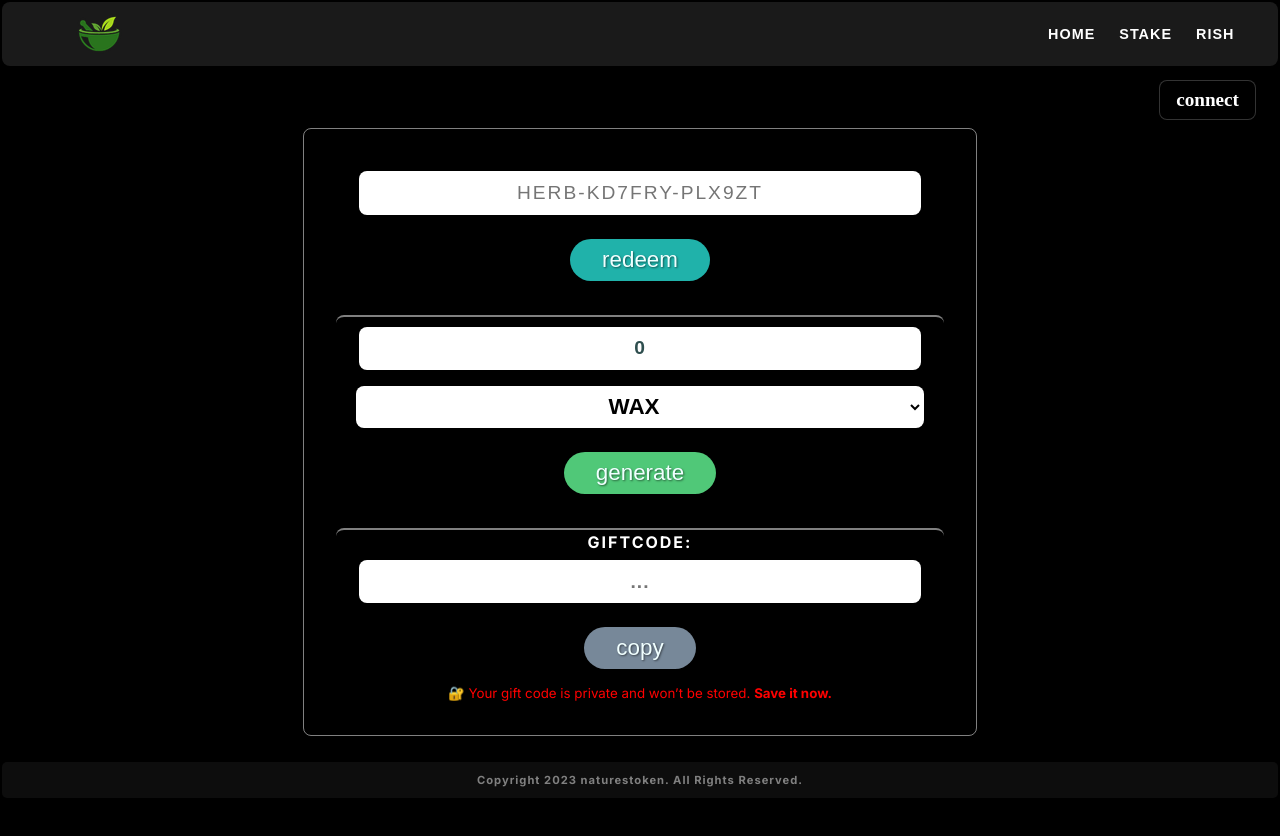
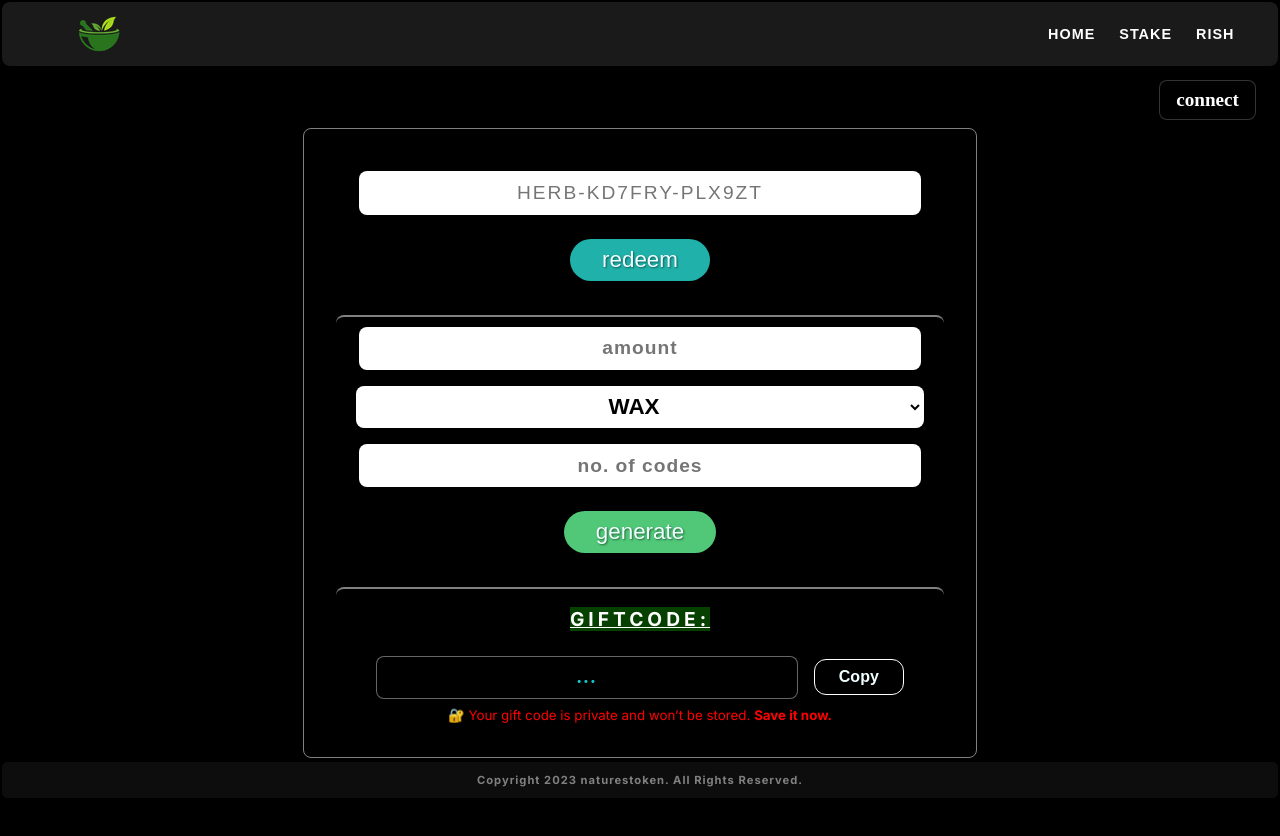
Before and after one commit to shaurya0410/herbstake, a Next.js app: page /gift in a window 1280 px wide. Built offline with nearby package versions, Linux system fonts and the light colour scheme; what @waxio/waxjs, anchor-link, anchor-link-browser-transport would draw is missing.

Commit message:
gift fix2.7

```diff
--- a/app/Coupon.css
+++ b/app/Coupon.css
@@ -39,9 +39,13 @@ select {
 }
 
 .generatedCode_section label {
-  font-size: 1rem;
+  font-size: 1.2rem;
   font-weight: bold;
   letter-spacing: 2px;
+  margin: 1rem;
+  text-decoration: underline;
+  background: rgba(25, 252, 0, 0.259);
+  letter-spacing: 4px;
 }
 
 .generatedCode_section input {
@@ -94,6 +98,35 @@ button {
   border-radius: 8px;
 }
 
+.giftcode_box{
+  display: flex;
+  /* border: 1px solid white; */
+  width: 90%;
+  align-items: center;
+  justify-content: center;
+}
+
+.giftcode_box input{
+  max-width: 40rem;
+  background: #000;
+  color: rgb(18, 200, 200);
+  padding: 0rem;
+  letter-spacing: 2px;
+  /* font-style: italic; */
+  font-family:cursive;
+}
+
+.giftcode_box button{
+  max-width: 7rem;
+  font-size: 1rem;
+  margin: 0.75rem 0.5rem;
+  padding: 0.5rem 1.5rem;
+  background: #000;
+  border: 1px solid white;
+  border-radius: 12px;
+  font-weight: bold;
+}
+
 .generate_section button {
   background-color: #50c878; /* Emerald */
   /* color: white; */
--- a/app/components/Coupon.jsx
+++ b/app/components/Coupon.jsx
@@ -10,6 +10,7 @@ const wax = new waxjs.WaxJS({
 
 import AnchorLink from "anchor-link";
 import AnchorLinkBrowserTransport from "anchor-link-browser-transport";
+import GiftCode from "./GiftCode";
 
 const transport = new AnchorLinkBrowserTransport();
 const link = new AnchorLink({
@@ -39,7 +40,7 @@ const CouponPage = () => {
     setRedeemCode(code);
   };
 
-  const [amount, setAmount] = useState(0);
+  const [amount, setAmount] = useState();
 
   const onTokenChange = (e) => {
     let token = e.target.value;
@@ -55,9 +56,32 @@ const CouponPage = () => {
     }
   };
 
+  const onCountChange = (e) => {
+    let amount = e.target.value;
+    if (amount < 1 || amount > 10) {
+      setCount(1);
+    } else {
+      setCount(amount);
+    }
+  };
+
   const [redeemCode, setRedeemCode] = useState("");
   const [token, setToken] = useState("WAX");
-  const [gen, setGen] = useState({ code: "", hash: "" });
+  // const [gen, setGen] = useState({ code: "", hash: "" });
+  const [codes, setCodes] = useState([]);
+  const [count, setCount] = useState(); // number of codes to generate
+  const [success, setSuccess] = useState(0);
+
+  const generateBatchCodes = async (token, count) => {
+    let result = [];
+    for (let i = 0; i < count; i++) {
+      let code = generateGiftCode(token);
+      let hash = await oneWayHash(code);
+      result.push({ code, hash });
+    }
+    setCodes(result);
+    return codes.map((item) => item.hash).join(",");
+  };
 
   const wax_transact_redeem = async (_owner, _giftcode) => {
     try {
@@ -241,11 +265,11 @@ const CouponPage = () => {
           <input
             type="number"
             name=""
-            id=""
             value={amount}
             onChange={(e) => {
               onChange(e);
             }}
+            placeholder="amount"
           />
           <select
             id="gift_token"
@@ -258,6 +282,13 @@ const CouponPage = () => {
             <option value="WAX">WAX</option>
             <option value="HERB">HERB</option>
           </select>
+          {/* <label htmlFor="">count</label> */}
+          <input
+            type="number"
+            value={count}
+            onChange={onCountChange}
+            placeholder="no. of codes"
+          />
           <button
             onClick={async () => {
               try {
@@ -267,18 +298,20 @@ const CouponPage = () => {
                   return;
                 } else {
                   // Example usage:
-                  let code = generateGiftCode(token); // ➤ HERB-KD7FR-PLX9Z
-                  let hash = (await oneWayHash(code)).toString();
-                  console.log(hash);
+                  // let code = generateGiftCode(token); // ➤ HERB-KD7FR-PLX9Z
+                  // let hash = (await oneWayHash(code)).toString();
+                  const memoString = await generateBatchCodes(token, count);
+                  console.log(memoString);
                   let tx = await wax_transact_generate(
                     user.owner,
                     amount,
-                    hash,
+                    memoString,
                     token
                   );
                   if (tx.value != -1) {
-                    setGen({ code: code, hash: hash });
-                    alert(`Generated new code! ✅`);
+                    // setGen({ code: code, hash: hash });
+                    setSuccess(1);
+                    alert(`Code generated! ✅`);
                   } else {
                     alert(tx.message);
                   }
@@ -293,37 +326,15 @@ const CouponPage = () => {
         </div>
 
         <div className="generatedCode_section coupon_card">
-          {/* <label htmlFor="">HASH:</label>
-          <input
-            id="hash"
-            type="text"
-            value={gen.hash}
-            disabled
-            placeholder="..."
-          /> */}
+          <label htmlFor="">GIFTCODE:</label>
+          {success ? (
+            codes.map((item, index) => (
+              <GiftCode code={item.code} key={index} />
+            ))
+          ) : (
+            <GiftCode code={"..."} />
+          )}
 
-          <label htmlFor="">GIFTCODE:</label>
-          <input type="text" value={gen.code} disabled placeholder="..." />
-          <div>
-            {/* <button
-              className="copybtn"
-              onClick={() => {
-                copyGiftCode(gen.hash);
-              }}
-              disabled={!gen.hash}
-            >
-              copy hash
-            </button> */}
-            <button
-              className="copybtn"
-              onClick={() => {
-                copyGiftCode(gen.code);
-              }}
-              disabled={!gen.code}
-            >
-              copy
-            </button>
-          </div>
           <small>
             🔐 Your gift code is private and won’t be stored.{" "}
             <strong>Save it now.</strong>
@@ -418,15 +429,4 @@ function generateGiftCode(prefix) {
   return `${prefix.toUpperCase()}-${formattedCode}`;
 }
 
-function copyGiftCode(code) {
-  navigator.clipboard
-    .writeText(code)
-    .then(() => {
-      alert("Copied to clipboard!");
-    })
-    .catch((err) => {
-      alert("Failed to copy: " + err);
-    });
-}
-
 export default CouponPage;
--- /dev/null
+++ b/app/components/GiftCode.jsx
@@ -0,0 +1,34 @@
+import React, { useState } from "react";
+
+const GiftCode = ({ code }) => {
+
+  const [copied, setCopied] = useState(false);
+  const handleCopy = async (textToCopy) => {
+    try {
+      await navigator.clipboard.writeText(textToCopy);
+      setCopied(true);
+      setTimeout(() => setCopied(false), 2000); // reset after 2s
+    } catch (err) {
+      console.error("Failed to copy: ", err);
+    }
+  };
+
+  return (
+    <>
+      <div className="giftcode_box">
+        <input type="text" value={code} disabled placeholder="..." />
+        <button
+          className="copybtn"
+          onClick={() => {
+            handleCopy(code);
+          }}
+          disabled={!code}
+        >
+          {copied ? "Copied!" : "Copy"}
+        </button>
+      </div>
+    </>
+  );
+};
+
+export default GiftCode;
```
Also changed, not shown: app/GiftCode.css (added).
